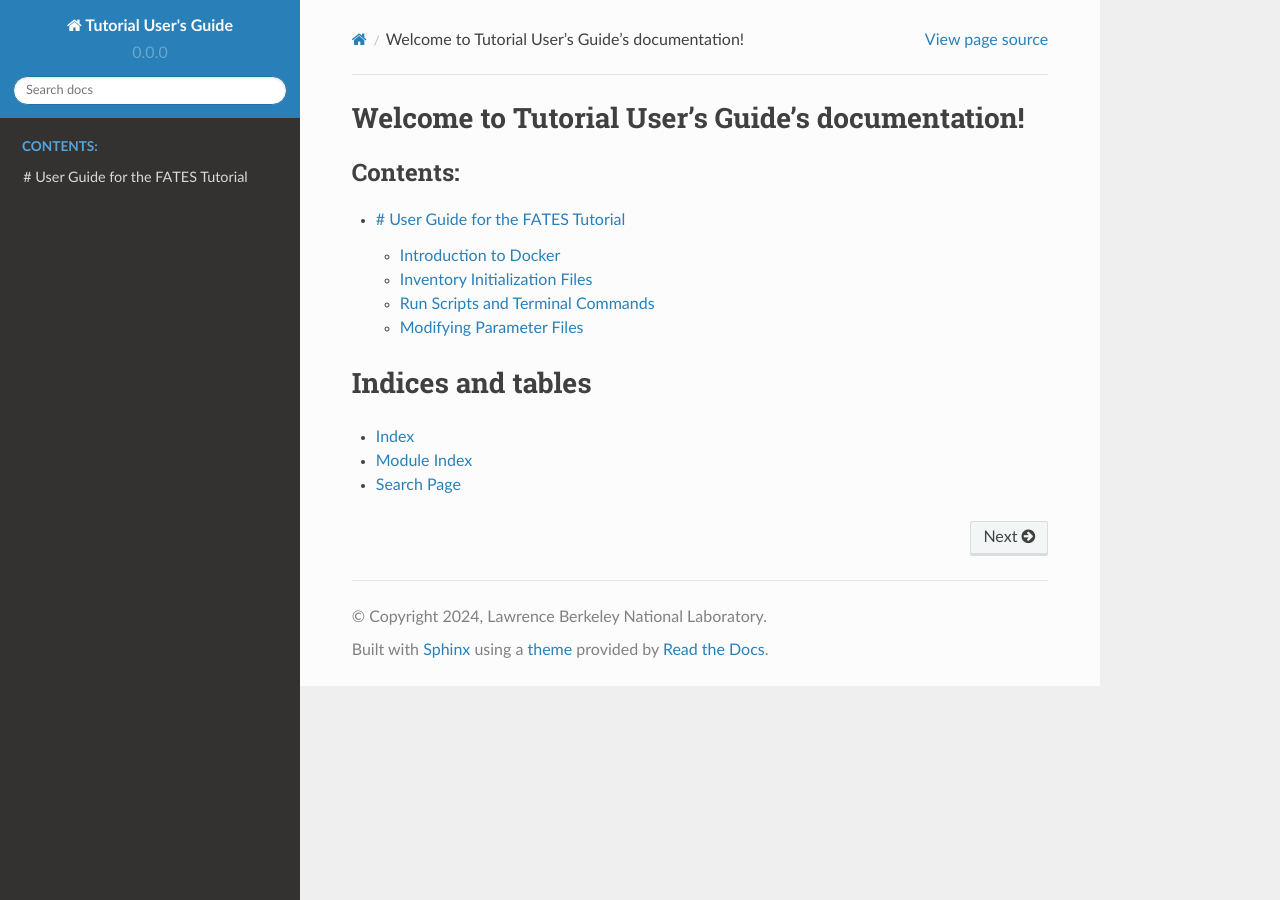
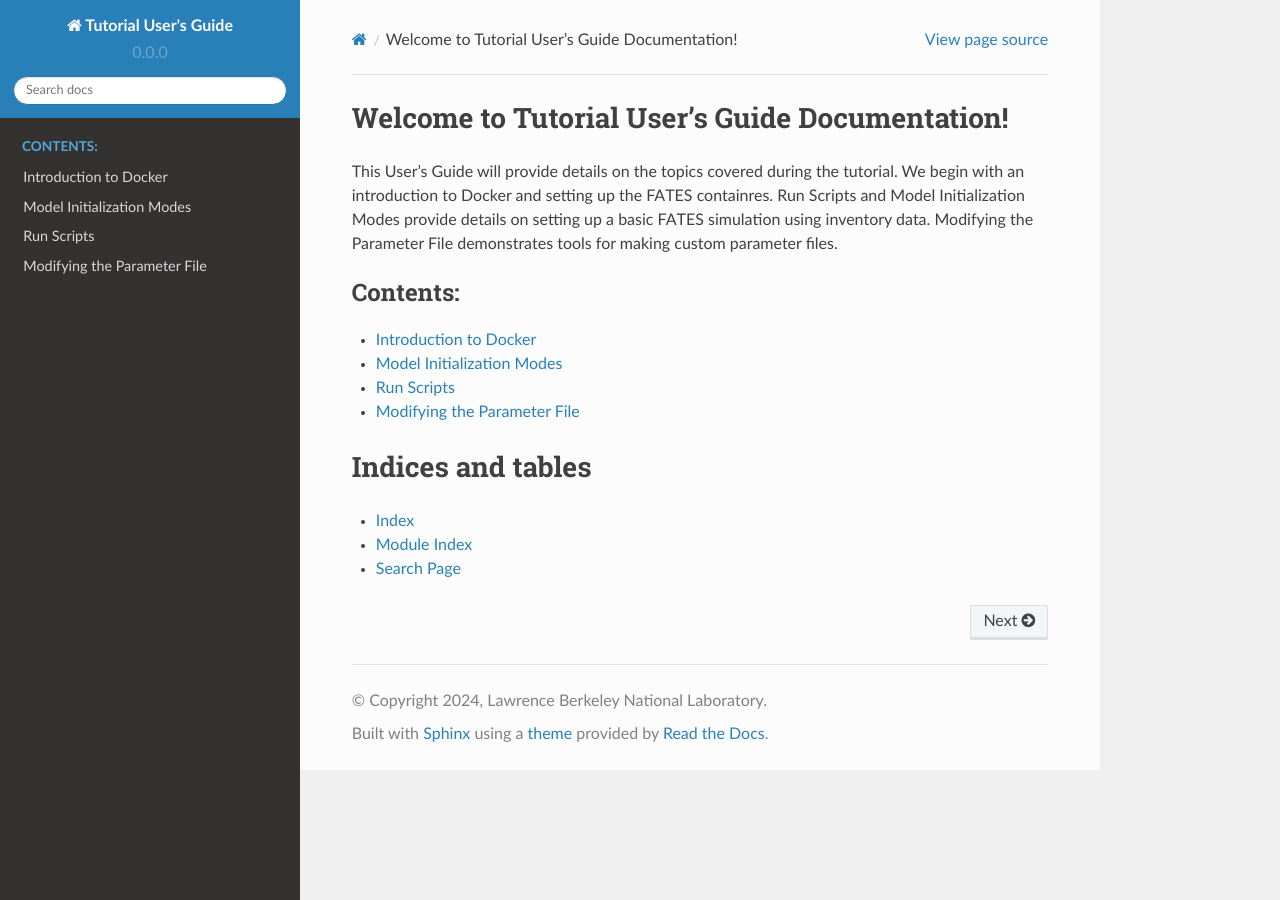
Before and after one commit to NGEET/fates-tutorial, a Sphinx documentation site: the page built from docs/source/index.rst, in a window 1280 px wide. Built offline with Sphinx 7.4.7 and the Read the Docs theme 2.0.0, drawn with Linux system fonts in a browser that asks for light colours.

```diff
--- /dev/null
+++ b/docs/source/docker_introduction.md
@@ -0,0 +1 @@
+# Introduction to Docker
--- a/docs/source/index.rst
+++ b/docs/source/index.rst
@@ -3,14 +3,24 @@
    You can adapt this file completely to your liking, but it should at least
    contain the root `toctree` directive.
 
-Welcome to Tutorial User's Guide's documentation!
+Welcome to Tutorial User's Guide Documentation!
 =================================================
+
+This User's Guide will provide details on the topics covered during the tutorial.
+We begin with an introduction to Docker and setting up the FATES containres.
+Run Scripts and Model Initialization Modes provide details on setting up a basic FATES simulation using inventory data.
+Modifying the Parameter File demonstrates tools for making custom parameter files.
 
 .. toctree::
    :maxdepth: 2
    :caption: Contents:
 
-   fates_tutorial_guide.rst
+   docker_introduction
+   inventory_init
+   run_scripts
+   parameter_file_tools
+
+
 
 Indices and tables
 ==================
--- /dev/null
+++ b/docs/source/parameter_file_tools.md
@@ -0,0 +1 @@
+# Modifying the Parameter File
```
Also changed, not shown: docs/source/fates_tutorial_guide.rst (deleted, +0 -34 lines), docs/source/inventory_init.md (added, +97 -0 lines), docs/source/run_scripts.md (added, +1 -0 lines).
